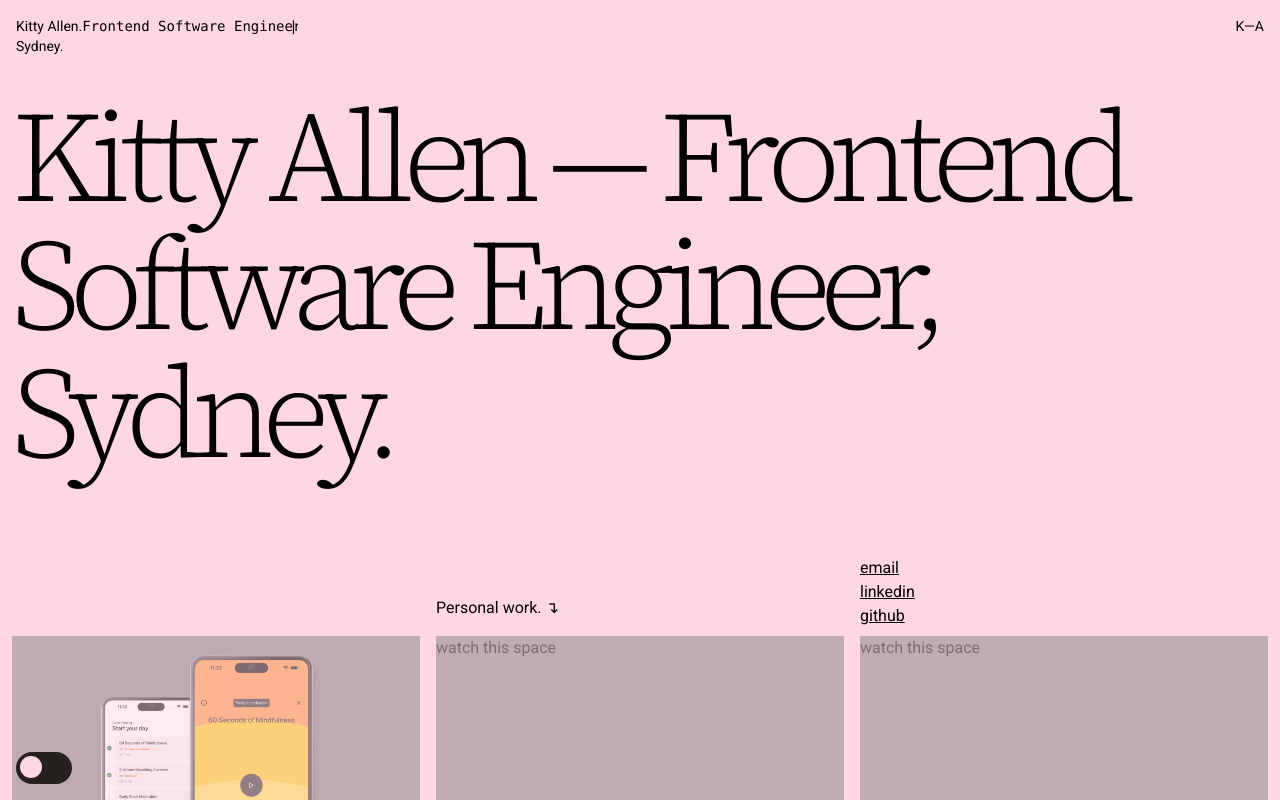
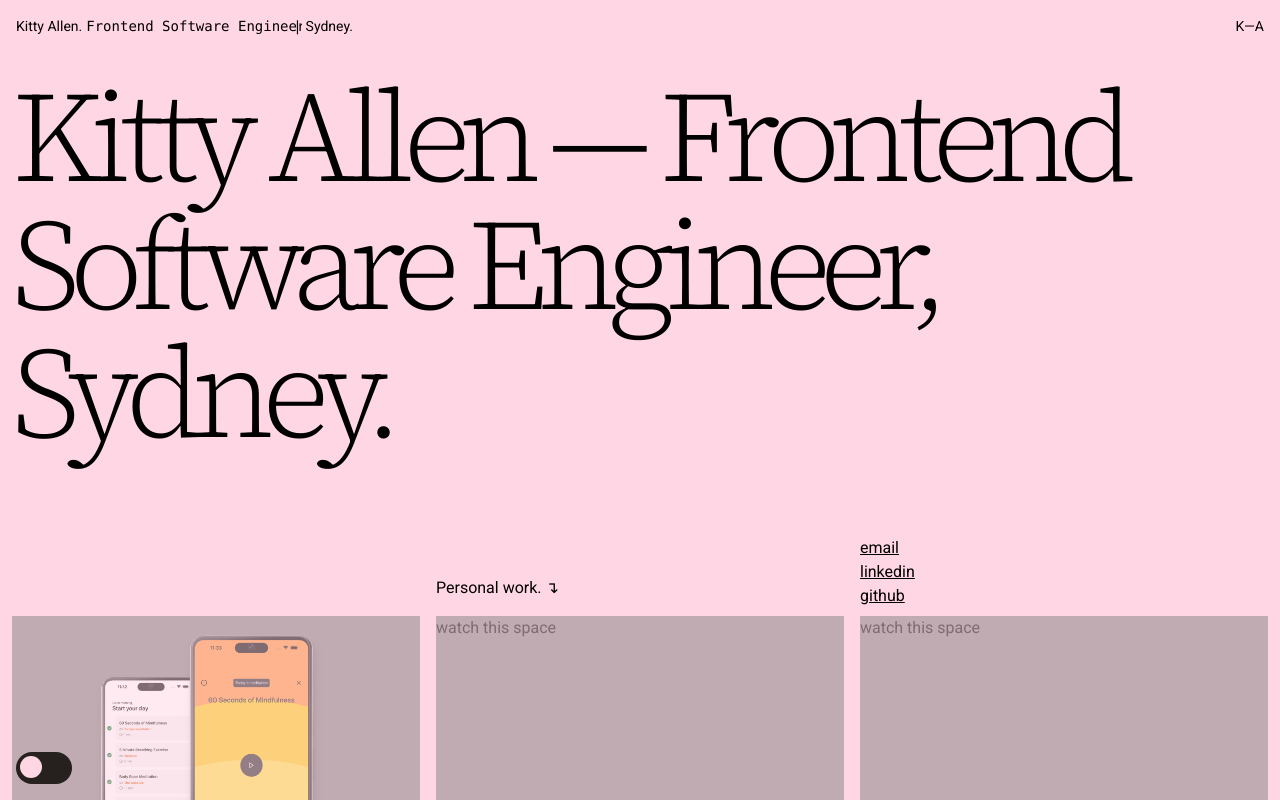
Before and after one commit to parkhabit/portfolio-1, a Next.js app: page / in a window 1280 px wide. Shown: the top 800 px of the page. Built offline with nearby package versions, Linux system fonts and the light colour scheme.

Commit message:
refactoring

```diff
--- a/src/components/DynamicHeading.tsx
+++ b/src/components/DynamicHeading.tsx
@@ -1,19 +1,19 @@
 export default function DynamicHeading() {
   return (
-    <div className="flex flex-col">
-      <p className="text-sm flex">
-        Kitty Allen.
-        <span className="font-mono overflow-hidden whitespace-nowrap inline-block relative animate-typewriter1 after:content-['|'] after:absolute after:right-0 after:animate-caret">
+    <div className="flex flex-row items-center">
+      <p className="text-sm pr-1">Kitty Allen.</p>
+
+      <span className="font-mono text-sm overflow-hidden whitespace-nowrap inline-block relative animate-typewriter1 after:content-['|'] after:absolute after:right-0 after:animate-caret">
         Frontend Software Engineer
       </span>
-        <span className="font-mono overflow-hidden whitespace-nowrap inline-block relative animate-typewriter2 after:content-['|'] after:absolute after:right-0 after:animate-caret">
+      <span className="font-mono text-sm overflow-hidden whitespace-nowrap inline-block relative animate-typewriter2 after:content-['|'] after:absolute after:right-0 after:animate-caret">
         Accessibility advocate
       </span>
-        <span className="font-mono overflow-hidden whitespace-nowrap inline-block relative animate-typewriter3 after:content-['|'] after:absolute after:right-0 after:animate-caret">
+      <span className="font-mono text-sm overflow-hidden whitespace-nowrap inline-block relative animate-typewriter3 after:content-['|'] after:absolute after:right-0 after:animate-caret">
         Design systems enthusiast
       </span>
-      </p>
-      <p className="text-sm">Sydney.</p>
+
+      <p className="text-sm pl-1">Sydney.</p>
     </div>
   );
 }
```
Lines whose indentation alone changed are shown as unchanged.
